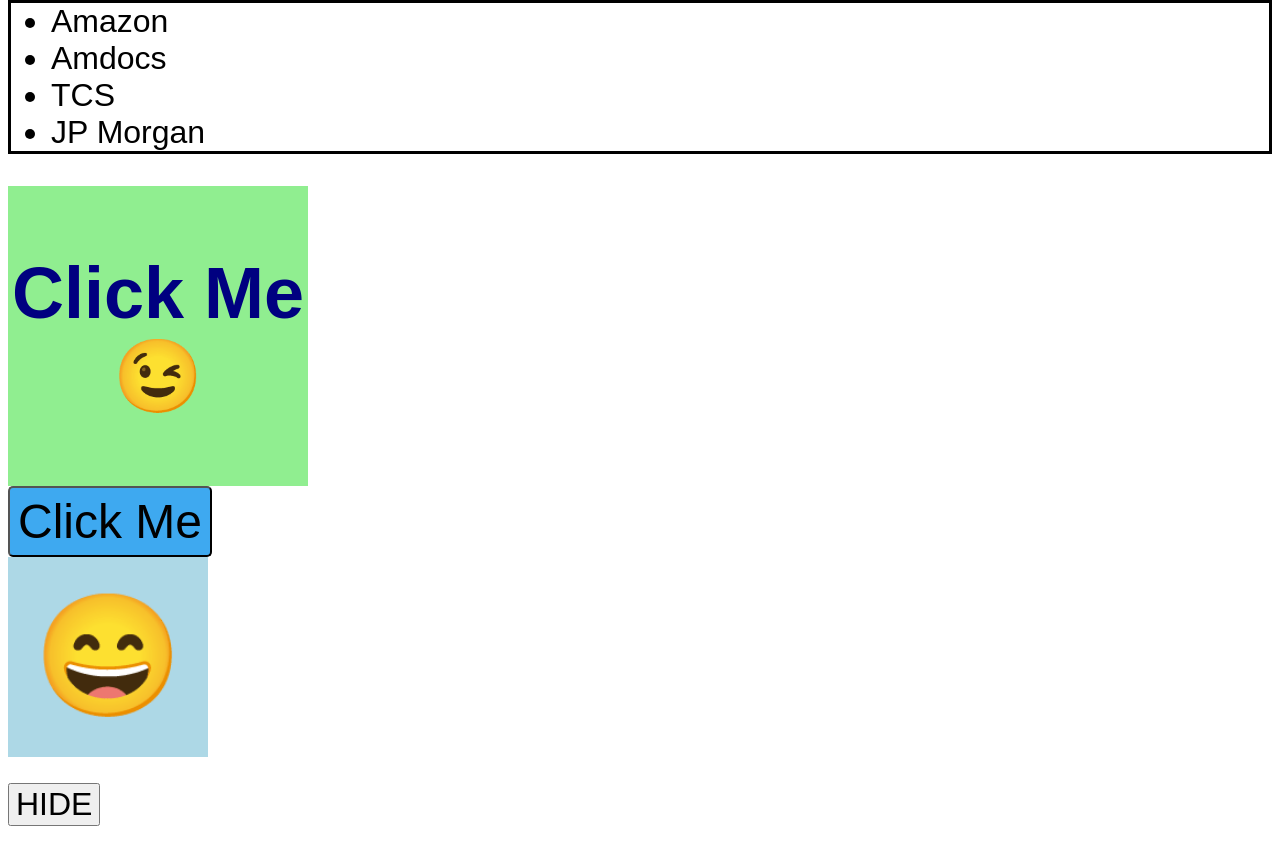
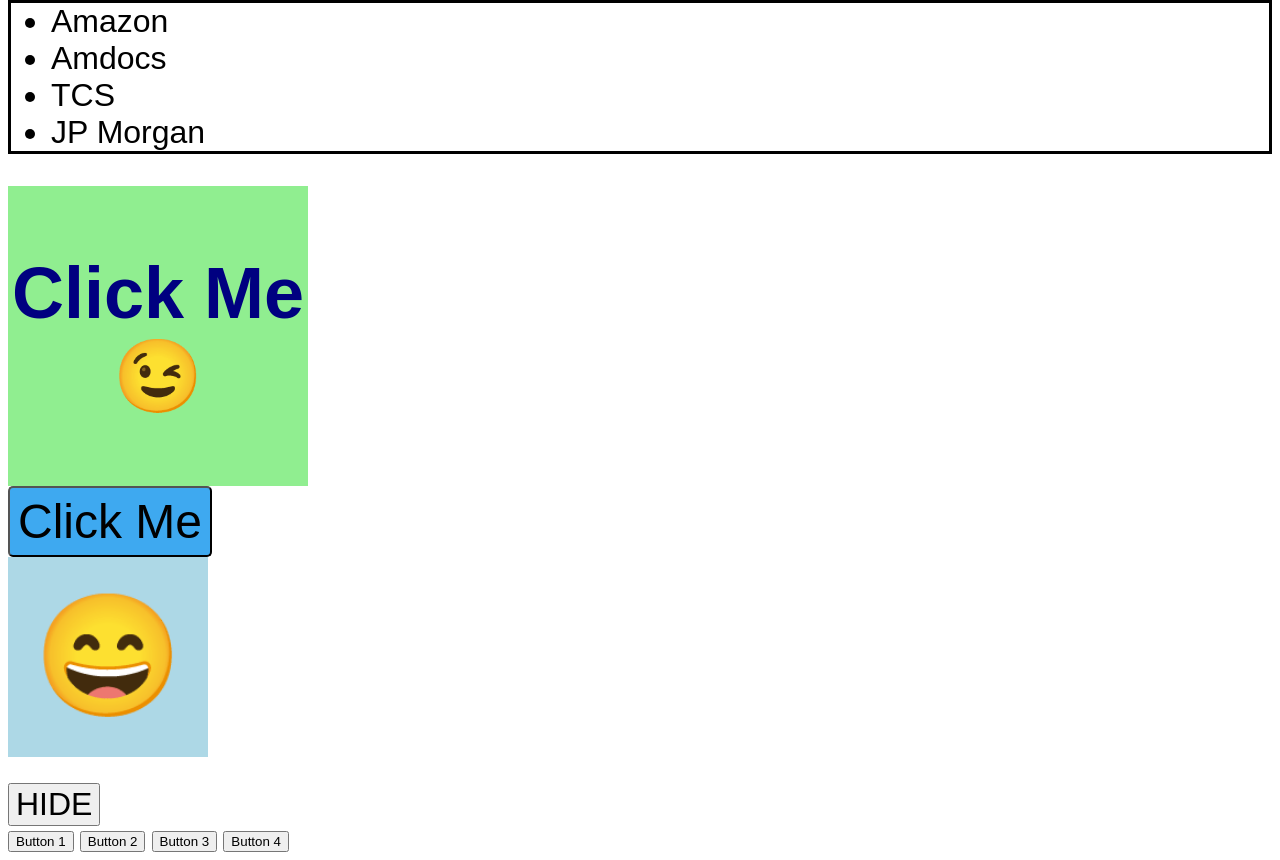
Before and after one commit to PranitaKute/Javascript-Learn, a plain HTML site: page Website/index.html in a window 1280 px wide. Shown: the part 1823-2683 px from the top of the page. Before the commit the page ends 2657 px from the top, so only its background shows below. Drawn offline with Linux system fonts and the light colour scheme.

Commit message:
NodeList index.html

```diff
--- a/Website/index.html
+++ b/Website/index.html
@@ -129,6 +129,12 @@
             <img id="myImg" src="reading.jpg" alt=""><br>
             <button id="button">HIDE</button><br>
 
+        <!-- NodeList -->
+            <button class="mybtn">Button 1</button>
+            <button class="mybtn">Button 2</button>
+            <button class="mybtn">Button 3</button>
+            <button class="mybtn">Button 4</button>
+
         <script type = "module" src = "index.js"> </script>
     </body>
 </html>
```
